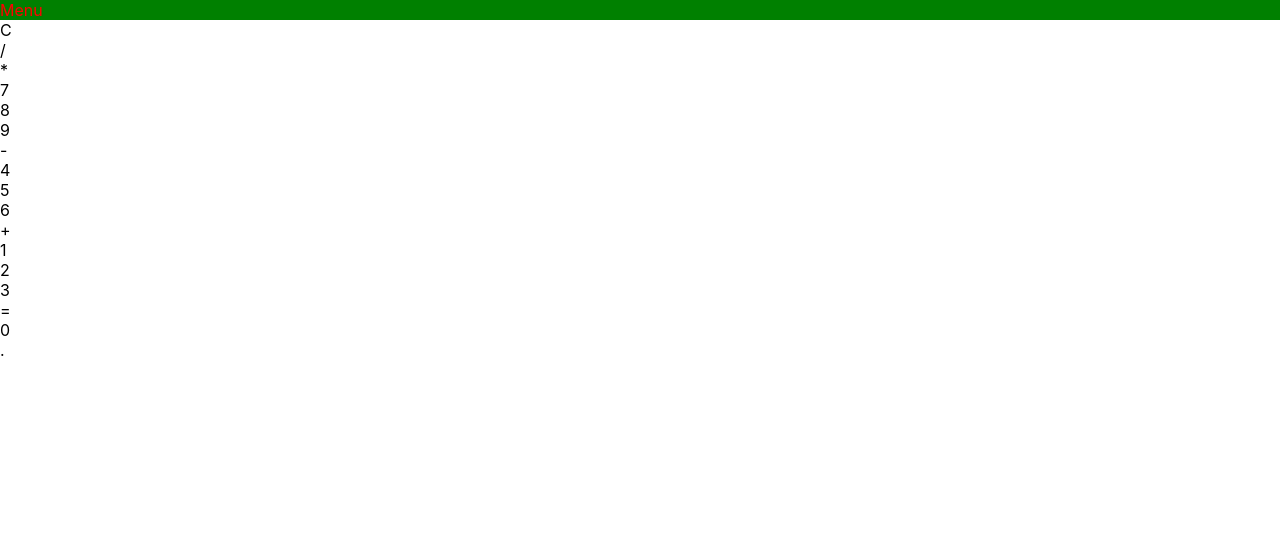
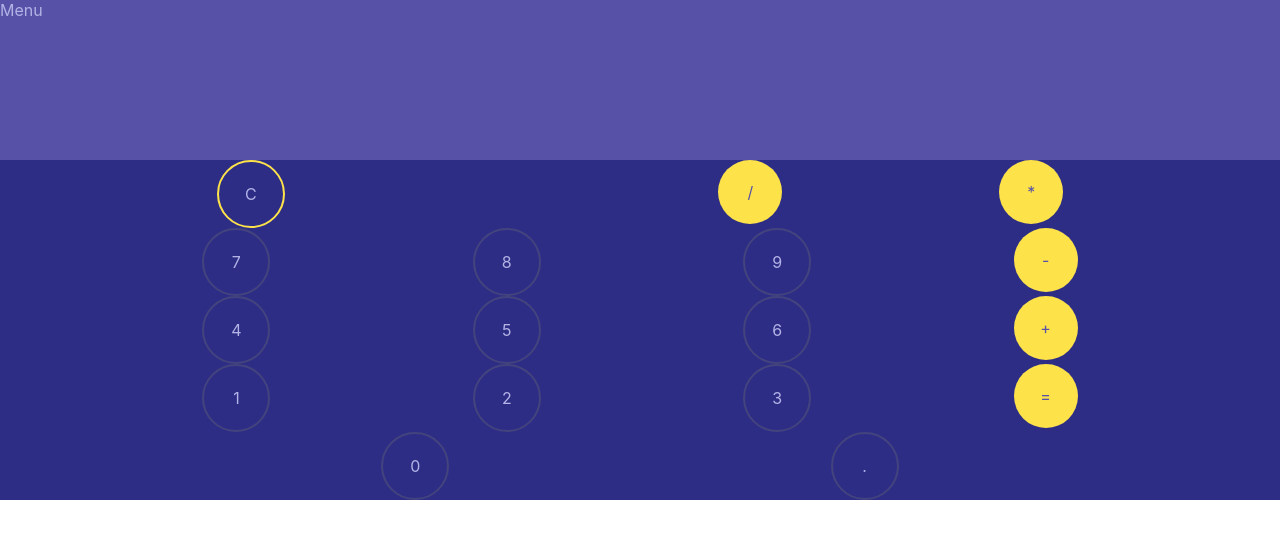
Before and after one commit to bomazani/calculator, a React (Create React App) app: page / in a window 1280 px wide. Shown: the top 538 px of the page. Built offline with nearby package versions, Linux system fonts and the light colour scheme.

Commit message:
Changed 'Dislpay' component to 'CalcDisplay' to avoid confusion with CSS property 'display'. Created colors close to the example image. Created round buttons with the appropriate colors and borders. Working on spacing and font size.

```diff
--- a/src/App.css
+++ b/src/App.css
@@ -1,11 +1,26 @@
 .app {
   display: flex;
-  background: yellow;
-  color: blue;
+  height: 100%;
+}
+
+.calc-wrapper {
+  display: flex;
+  flex-direction: column;
+  height: 100%;
+  background-color: #2d2d86;
 }
 
 .header {
   display: flex;
-  background: green;
-  color: Red;
+  background-color: #5752a7;
+  color: #b3b3e6;
+  height: 10em;
 }
+
+.row {
+  display: flex;
+  flex-direction: row;
+  justify-content: space-evenly;
+  background-color: #2d2d86;
+
+}
--- a/src/App.js
+++ b/src/App.js
@@ -3,18 +3,21 @@ import './App.css';
 import { NumBtn } from './components/NumBtn';
 import { OperatorBtn } from './components/OperatorBtn';
 import { ClearBtn } from './components/ClearBtn';
-import { Display } from './components/Display';
+import { CalcDisplay } from './components/CalcDisplay';
 import { BurgerMenu } from './components/BurgerMenu';
 
 function App() {
   return (
     <div className="App">
+      <div className="calc-wrapper">
         <div class="header">
           <BurgerMenu>Menu</BurgerMenu>
         </div>
-      <div class="display">
-        <Display>Display</Display>
+
+        <div class="calc-display">
+          <CalcDisplay>Display</CalcDisplay>
         </div>
+
         <div className="keypad">
           <div className="row">
             <ClearBtn>C</ClearBtn>
@@ -46,6 +49,7 @@ function App() {
           </div>
         </div>
       </div>
+    </div>
   );
 }
 
--- a/src/components/BurgerMenu.css
+++ b/src/components/BurgerMenu.css
@@ -0,0 +1,5 @@
+.burger-menu {
+    background-color: #5752a7;
+    /* color: #e6e6ff; */
+    color: #b3b3e6;
+}
--- /dev/null
+++ b/src/components/CalcDisplay.css
@@ -0,0 +1,6 @@
+.calc-display {
+    display: flex;
+    background-color: #2d2d86;
+    color: #b3b3e6;
+
+}
--- /dev/null
+++ b/src/components/CalcDisplay.jsx
@@ -0,0 +1,9 @@
+import React from "react";
+import "./CalcDisplay.css"
+
+
+export const CalcDisplay = props => (
+    <div className="calc-display">
+        {props.CalcDisplay}
+    </div>
+);
--- a/src/components/ClearBtn.css
+++ b/src/components/ClearBtn.css
@@ -0,0 +1,11 @@
+.clear-btn {
+    display: flex;
+    align-items: center;
+    justify-content: center;
+    height: 4em;
+    width: 4em;
+    background-color: #2d2d86;
+    color: #b3b3e6;
+    border: 2px solid #fde24a;
+    border-radius: 50%;
+}
--- a/src/components/Display.jsx
+++ /dev/null
@@ -1,9 +0,0 @@
-import React from "react";
-import "./Display.css"
-
-
-export const Display = props => (
-    <div className="display">
-        {props.display}
-    </div>
-);
--- a/src/components/NumBtn.css
+++ b/src/components/NumBtn.css
@@ -0,0 +1,11 @@
+.num-btn {
+    display: flex;
+    align-items: center;
+    justify-content: center;
+    height: 4em;
+    width: 4em;
+    background-color: #2d2d86;
+    color: #b3b3e6;
+    border: 2px solid #43437e;
+    border-radius: 50%;
+}
--- a/src/components/NumBtn.jsx
+++ b/src/components/NumBtn.jsx
@@ -2,7 +2,7 @@ import React from "react";
 import "./NumBtn.css"
 
 export const NumBtn = props => (
-  <div classname = "num-btn">
+  <div className="num-btn">
     {props.children}
   </div>
 );
--- a/src/components/OperatorBtn.css
+++ b/src/components/OperatorBtn.css
@@ -0,0 +1,11 @@
+.operator-btn {
+    display: flex;
+    align-items: center;
+    justify-content: center;
+    height: 4em;
+    width: 4em;
+    /* font-size: 1em; */
+    background-color: #fde24a;
+    color: #5752a7;
+    border-radius: 50%;
+}
--- a/src/components/OperatorBtn.jsx
+++ b/src/components/OperatorBtn.jsx
@@ -2,7 +2,7 @@ import React from "react";
 import "./OperatorBtn.css"
 
 export const OperatorBtn = props => (
-  <div classname="operator-btn">
+  <div className="operator-btn">
     {props.children}
   </div>
 );
```
Also changed, not shown: src/components/Display.css (deleted). Lines whose indentation alone changed are shown as unchanged.
